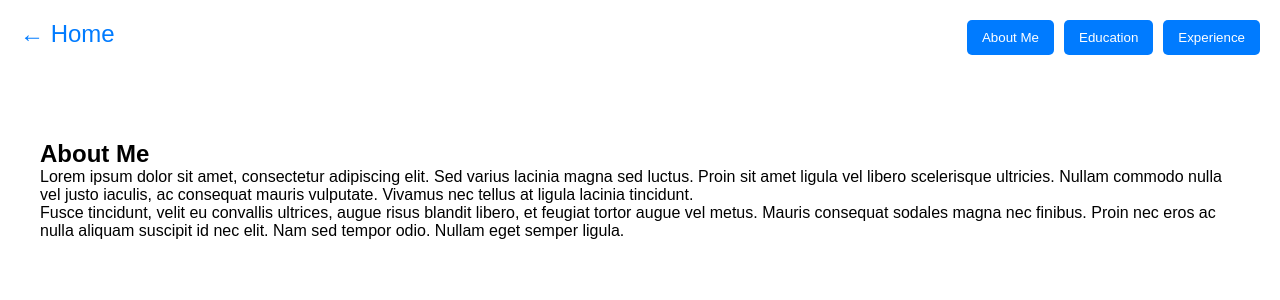
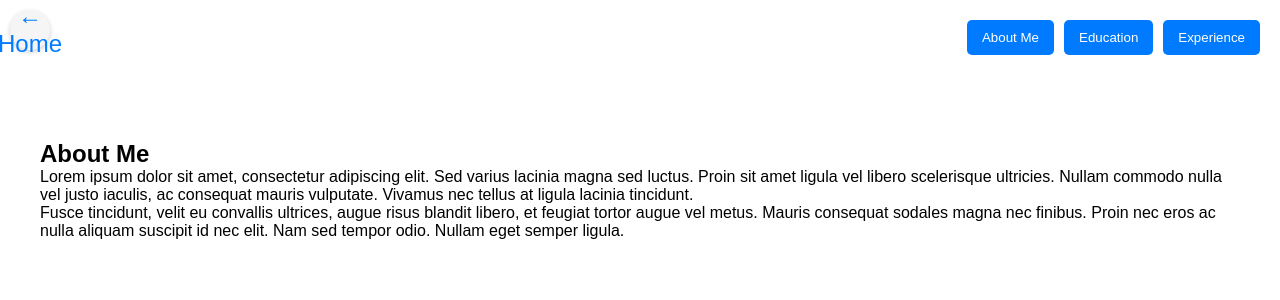
Before and after one commit to Thapelo-Molosiwa/Portfolio_Projects, a React (Vite) app in the folder React/Final_project/front-end/: page /about in a window 1280 px wide. Shown: the top 300 px of the page. Built offline with nearby package versions, Linux system fonts and the light colour scheme.

Commit message:
added back button on the meal details page

```diff
--- a/React/Final_project/front-end/components/mealdetails/MealDetail.jsx
+++ b/React/Final_project/front-end/components/mealdetails/MealDetail.jsx
@@ -1,10 +1,10 @@
-// src/MealDetail.js
 import React, { useEffect, useState } from 'react';
-import { useParams } from 'react-router-dom';
-import "../mealdetails/mealDetails.css"
+import { useParams, useNavigate } from 'react-router-dom';
+import "../mealdetails/mealDetails.css";
 
-const MealDetail = () => {
+export default function MealDetail  () {
     const { id } = useParams();
+    const navigate = useNavigate();
     const [meal, setMeal] = useState(null);
     const [loading, setLoading] = useState(true);
     const [error, setError] = useState(null);
@@ -49,6 +49,11 @@ const MealDetail = () => {
 
     return (
         <div className="meal-detail">
+            <button className="back-button" onClick={() => navigate('/')}>
+                <svg width="24" height="24" viewBox="0 0 24 24" fill="none" xmlns="http://www.w3.org/2000/svg">
+                    <path d="M15 19l-7-7 7-7" stroke="currentColor" strokeWidth="2" strokeLinecap="round" strokeLinejoin="round"/>
+                </svg>
+            </button>
             <img src={meal.strMealThumb} alt={meal.strMeal} className="meal-image"/>
             <h2>{meal.strMeal}</h2>
             <p><strong>Category:</strong> {meal.strCategory}</p>
@@ -70,5 +75,3 @@ const MealDetail = () => {
         </div>
     );
 };
-
-export default MealDetail;
--- a/React/Final_project/front-end/components/mealdetails/mealDetails.css
+++ b/React/Final_project/front-end/components/mealdetails/mealDetails.css
@@ -3,20 +3,20 @@
 
 .meal-detail {
     max-width: 800px;
-    margin: 100px auto 20px auto; /* Center align the detail page and adjust top margin */
+    margin: 100px auto 20px auto;
     padding: 30px;
     top : 90px;
     position: relative;
     border-radius: 10px;
 
-   text-align: center; /* Center align text */
+   text-align: center;
 }
 
-/* Meal image */
+
 .meal-image {
     width: 250px;
     height: 80%;
-    max-height: 400px; /* Adjust maximum height */
+    max-height: 400px;
     object-fit: cover;
     justify-content: center;
     border-radius: 10px;
@@ -82,7 +82,7 @@
 .ingredients ul {
 
     list-style-type: none;
-    padding-left: 20px; /* Indent list */
+    padding-left: 20px;
     line-height: 1.6;
 }
 
@@ -91,10 +91,37 @@
     margin-bottom: 5px;
 }
 
-/* Loading and error states */
+
 .loader-container {
     display: flex;
     justify-content: center;
     align-items: center;
-    height: 100vh; /* Full viewport height */
+    height: 100vh;
 }
+
+.back-button {
+    background-color: whitesmoke;
+    border: none;
+    cursor: pointer;
+    position: fixed;
+    top: 10px;
+    left: 10px;
+    display: flex;
+    align-items: center;
+    justify-content: center;
+    width: 40px;
+    height: 40px;
+    border-radius: 50%;
+    box-shadow: 0 2px 5px rgba(0, 0, 0, 0.2);
+  }
+
+  .back-button svg {
+    width: 24px;
+    height: 24px;
+    stroke: #2f2ee9;
+    transition: stroke 0.3s;
+  }
+
+  .back-button:hover svg {
+    stroke: #1d1d8b;
+  }
```
